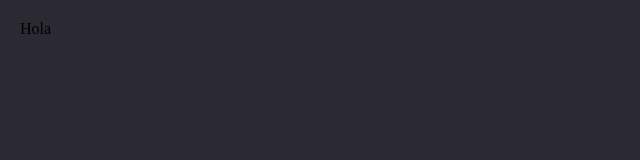
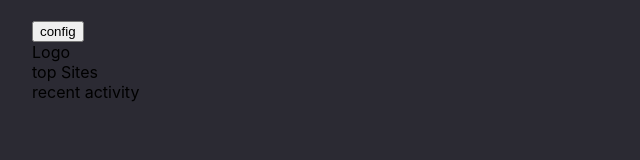
Before and after one commit to FabianXRL16/MozillaFirefox-Simulator, a website: page index.html in a window 1280 px wide. Shown: the whole page, without its empty margins (0-640 px from the left). Drawn offline with Linux system fonts and the light colour scheme.

Commit message:
First steps

```diff
--- a/assets/Sass/styles.scss
+++ b/assets/Sass/styles.scss
@@ -1,6 +1,13 @@
 $color-primary: rgba(43, 42, 51, 1);
-$p-main: 12px;
+$p-main: 20px 32px 32px;
+:root{
+    font-family: -apple-system, BlinkMacSystemFont, "Segoe UI", "Ubuntu", "Helvetica Neue", sans-serif;
+}
 body{
     background-color: $color-primary;
+    height: 100vh;
     padding: $p-main;
+    box-sizing: border-box;
+    margin: 0;
+    position: relative;
 }
--- a/index.html
+++ b/index.html
@@ -8,7 +8,14 @@
     <link rel="stylesheet" href="./assets/Css/styles.css">
 </head>
 <body>
-    Hola
+    <button>config</button>
+    <div class="container">
+        <div>Logo</div>
+        <div>top Sites</div>
+        <div class="recentActivity">
+            recent activity
+        </div>
+    </div>
     <script src="./app/app.js"></script>
 </body>
 </html>
```
Also changed, not shown: assets/Css/styles.css, 1 other file.
